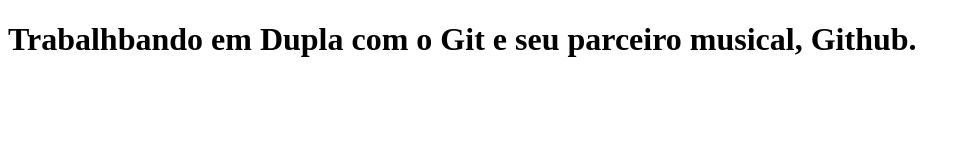
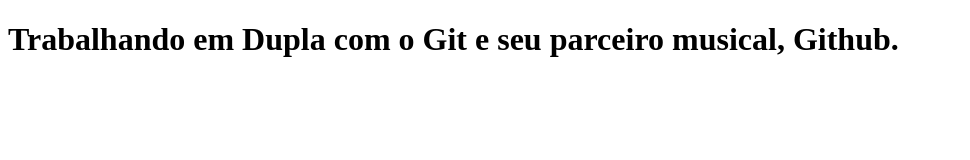
Before and after one commit to henry-gois/pratica_dupla, a plain HTML site: page index.html in a window 1280 px wide. Shown: the whole page, without its empty margins (0-970 px from the left). Drawn offline with Linux system fonts and the light colour scheme.

Commit message:
commit de erro

```diff
--- a/index.html
+++ b/index.html
@@ -7,6 +7,6 @@
     <title>Trabalhando em dupla com Henrique Miranda.</title>
   </head>
   <body>
-    <h1>Trabalhbando em Dupla com o Git e seu parceiro musical, Github.</h1>
+    <h1>Trabalhando em Dupla com o Git e seu parceiro musical, Github.</h1>
   </body>
 </html>
```
